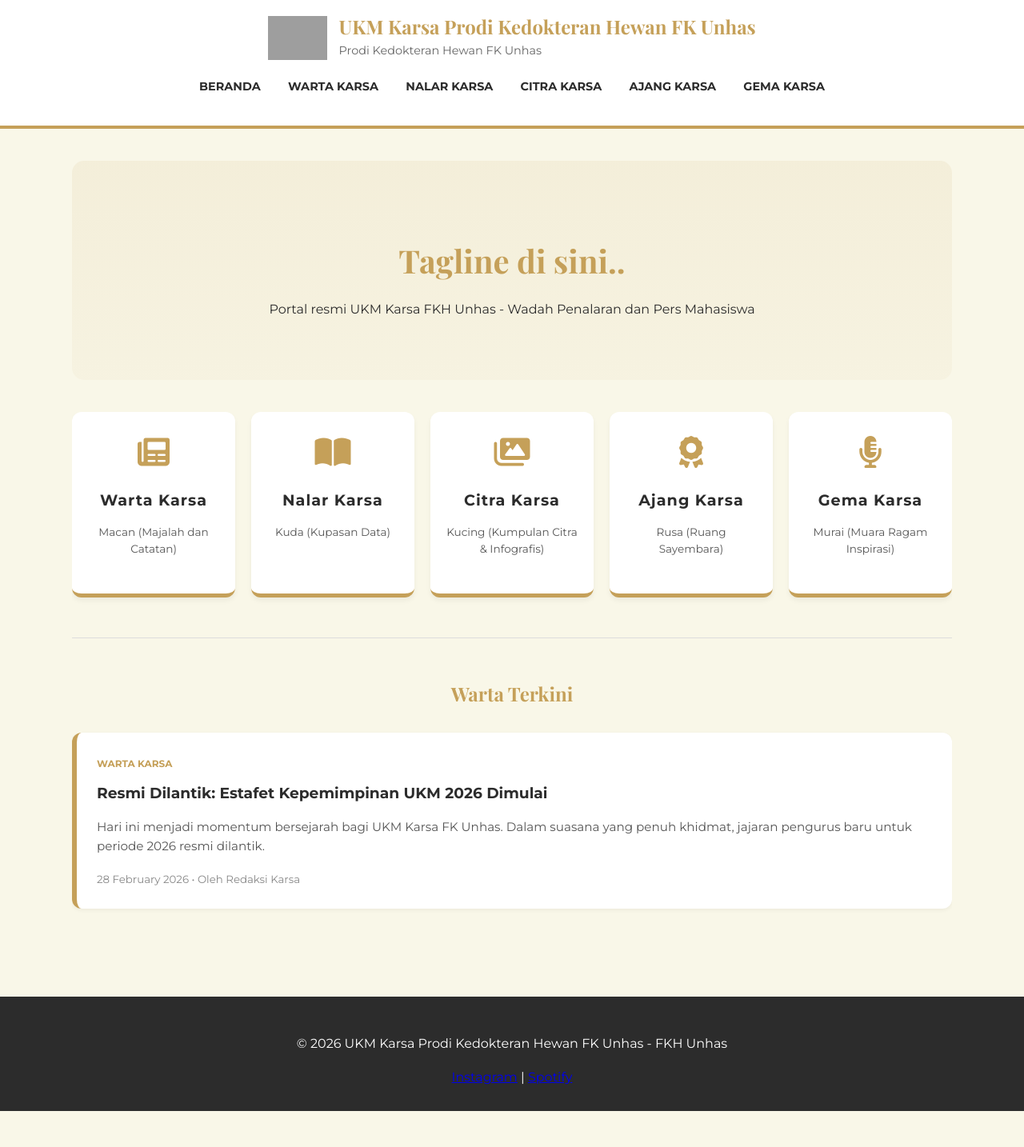
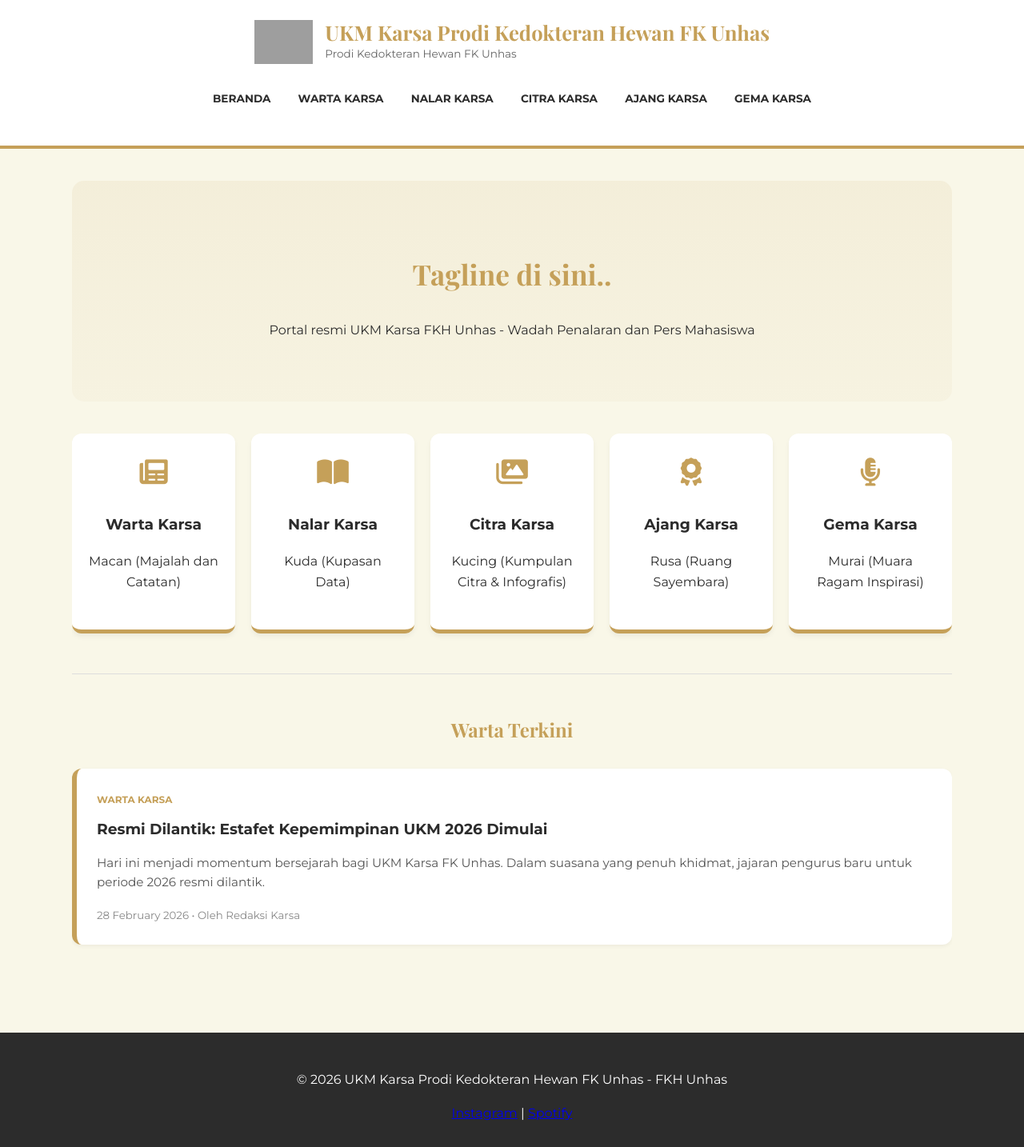
Before and after one commit to rianhs/ukm-karsa, a Jekyll site: the page built from index.html, in a window 1280 px wide. Shown: the whole page at 80% size. Built offline with Jekyll 4.4.1, drawn with Linux system fonts in a browser that asks for light colours; before the commit the page ends 1389 px from its top, so only the background shows below that; grey boxes are pictures that could not be loaded.

Commit message:
Update style.css

```diff
--- a/assets/css/style.css
+++ b/assets/css/style.css
@@ -1,11 +1,12 @@
-/* Variabel Warna Karsa */
+/* 1. Variabel Warna Karsa */
 :root {
     --gold: #C5A059;      /* Warna utama logo */
     --cream: #F9F7E8;     /* Warna latar feed Instagram */
-    --dark: #2C2C2C;      /* Warna teks agar tajam */
+    --dark: #2C2C2C;      /* Warna teks tajam */
     --white: #FFFFFF;
 }
 
+/* 2. Dasar Halaman */
 body {
     font-family: 'Montserrat', sans-serif;
     background-color: var(--cream);
@@ -21,31 +22,56 @@
     overflow: hidden;
 }
 
-/* Header & Navigasi */
+/* 3. Header & Logo (Solusi Rata Tengah) */
 header {
     background: var(--white);
-    color: var(--dark);
-    padding: 20px 0;
+    padding: 25px 0;
     border-bottom: 4px solid var(--gold);
 }
 
-header h1 {
+.logo-link {
+    text-decoration: none;
+    display: flex;
+    align-items: center;
+    justify-content: center;
+    gap: 15px;
+}
+
+.main-logo {
+    height: 55px;
+    width: auto;
+    transition: transform 0.3s;
+}
+
+.site-info {
+    text-align: left; /* Default desktop: rata kiri di samping logo */
+}
+
+.site-info h1 {
     font-family: 'Playfair Display', serif;
     color: var(--gold);
     margin: 0;
-    text-align: center;
+    font-size: 1.6rem;
+    line-height: 1.1;
 }
 
+.site-info p {
+    margin: 3px 0 0 0;
+    font-size: 0.85rem;
+    color: #666;
+}
+
+/* 4. Navigasi */
 nav ul {
     padding: 0;
     list-style: none;
     text-align: center;
-    margin-top: 20px;
+    margin-top: 25px;
 }
 
 nav li {
-    display: inline;
-    margin: 0 15px;
+    display: inline-block;
+    margin: 5px 15px;
 }
 
 nav a {
@@ -53,7 +79,7 @@
     color: var(--dark);
     font-weight: bold;
     text-transform: uppercase;
-    font-size: 0.9rem;
+    font-size: 0.85rem;
     transition: 0.3s;
 }
 
@@ -61,22 +87,12 @@
     color: var(--gold);
 }
 
-/* Bagian Konten Utama */
+/* 5. Konten Utama & Hero */
 main {
     padding: 40px 0;
     min-height: 70vh;
 }
 
-/* Footer */
-footer {
-    background: var(--dark);
-    color: var(--white);
-    text-align: center;
-    padding: 30px 0;
-    margin-top: 50px;
-}
-
-/* Hero Section */
 .hero {
     text-align: center;
     padding: 60px 20px;
@@ -87,17 +103,15 @@
 
 .hero h2 {
     font-family: 'Playfair Display', serif;
-    font-size: 2.5rem;
+    font-size: 2.2rem;
     color: var(--gold);
-    margin-bottom: 10px;
 }
 
-/* Zoo Navigation Grid */
+/* 6. Grid Kartu */
 .grid {
     display: grid;
     grid-template-columns: repeat(auto-fit, minmax(180px, 1fr));
     gap: 20px;
-    margin-top: 20px;
 }
 
 .card {
@@ -107,89 +121,51 @@
     border-radius: 12px;
     text-decoration: none;
     color: var(--dark);
-    transition: transform 0.3s, box-shadow 0.3s;
+    transition: 0.3s;
     border-bottom: 5px solid var(--gold);
     box-shadow: 0 4px 6px rgba(0,0,0,0.05);
 }
 
 .card:hover {
-    transform: translateY(-10px);
+    transform: translateY(-8px);
     box-shadow: 0 10px 20px rgba(0,0,0,0.1);
 }
 
 .card i {
-    font-size: 2.5rem;
+    font-size: 2.2rem;
     color: var(--gold);
     margin-bottom: 15px;
 }
 
-.card h3 {
-    margin: 10px 0;
-    font-size: 1.2rem;
-    letter-spacing: 1px;
+/* 7. Footer */
+footer {
+    background: var(--dark);
+    color: var(--white);
+    text-align: center;
+    padding: 30px 0;
+    margin-top: 50px;
 }
 
-.card p {
-    font-size: 0.85rem;
-    opacity: 0.8;
-}
-
-/* Pengaturan Logo */
-.main-logo {
-    height: 55px; /* Anda bisa menyesuaikan tinggi logo di sini */
-    width: auto;
-    transition: transform 0.3s;
-}
-
-.main-logo:hover {
-    transform: scale(1.05);
-}
-
-.logo-area {
-    margin-bottom: 20px;
-}
-
-/* Layout Logo Default (Desktop) */
-.logo-link {
-    text-decoration: none;
-    display: flex;
-    align-items: center;
-    justify-content: center;
-    gap: 15px;
-}
-
-.site-info {
-    text-align: left; /* Rata kiri saat di samping logo (desktop) */
-}
-
-.site-info h1 {
-    margin: 0;
-    line-height: 1.1;
-    font-size: 1.5rem; /* Sesuaikan ukuran jika terlalu besar */
-}
-
-.site-info p {
-    margin: 5px 0 0 0;
-    font-size: 0.9rem;
-    color: #666;
-}
-
-/* --- PERBAIKAN UNTUK MOBILE --- */
+/* --- 8. PERBAIKAN MOBILE (Media Query) --- */
 @media (max-width: 600px) {
     .logo-link {
-        flex-direction: column; /* Logo dan teks bertumpuk atas-bawah */
-        gap: 10px;
+        flex-direction: column; /* Logo di atas, teks di bawah */
+        gap: 8px;
     }
 
     .site-info {
-        text-align: center; /* Sekarang subtitle akan otomatis ke tengah */
+        text-align: center; /* Subtitle otomatis ke tengah di HP */
     }
 
     .main-logo {
-        height: 50px; /* Ukuran logo lebih mungil di HP */
+        height: 48px;
     }
 
-    .site-info h1 {
-        font-size: 1.2rem; /* Judul lebih pas untuk layar kecil */
+    .hero h2 {
+        font-size: 1.6rem;
+    }
+
+    nav li {
+        margin: 5px 8px;
     }
 }
```
